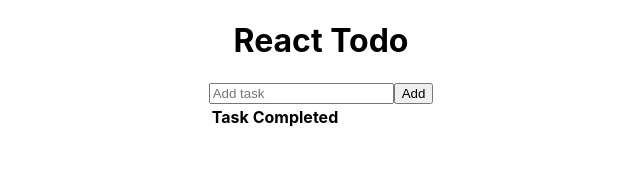
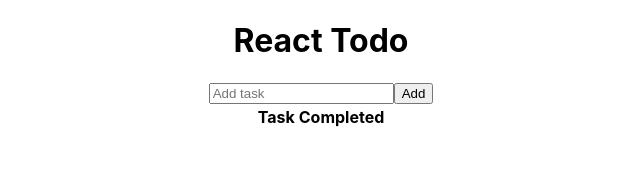
Before and after one commit to pzrsa/react-todo, a React (Create React App) app: page / in a window 1280 px wide. Shown: the top 194 px of the page, without its empty margins (319-959 px from the left). Built offline with nearby package versions, Linux system fonts and the light colour scheme.

Commit message:
center table

```diff
--- a/src/components/TodoList.jsx
+++ b/src/components/TodoList.jsx
@@ -2,7 +2,7 @@ import TaskRow from "./TaskRow";
 
 const TodoList = ({ tasks, onToggle }) => {
   return (
-    <table>
+    <table style={{ marginLeft: "auto", marginRight: "auto" }}>
       <thead>
         <tr>
           <th>Task</th>
```
